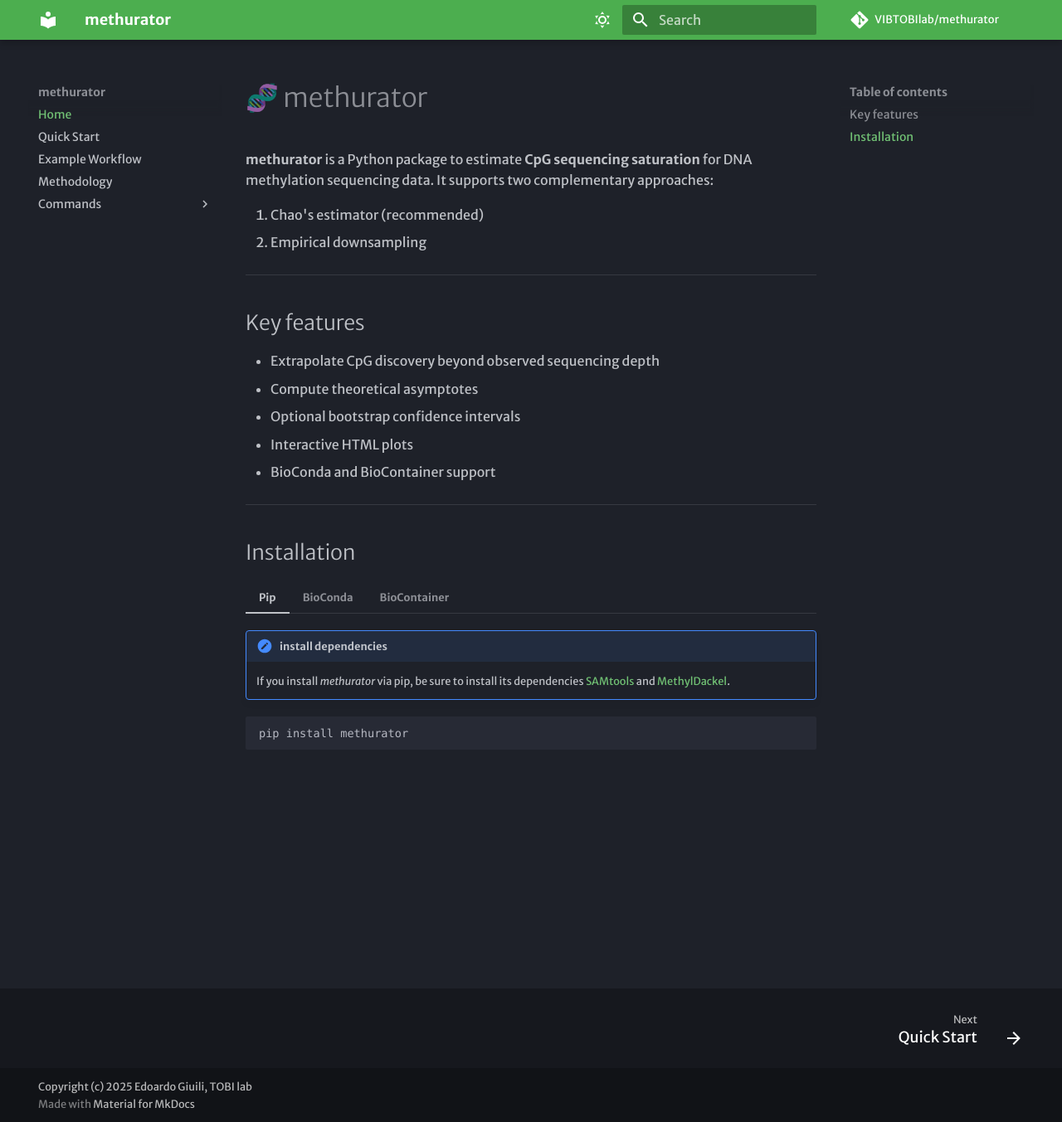
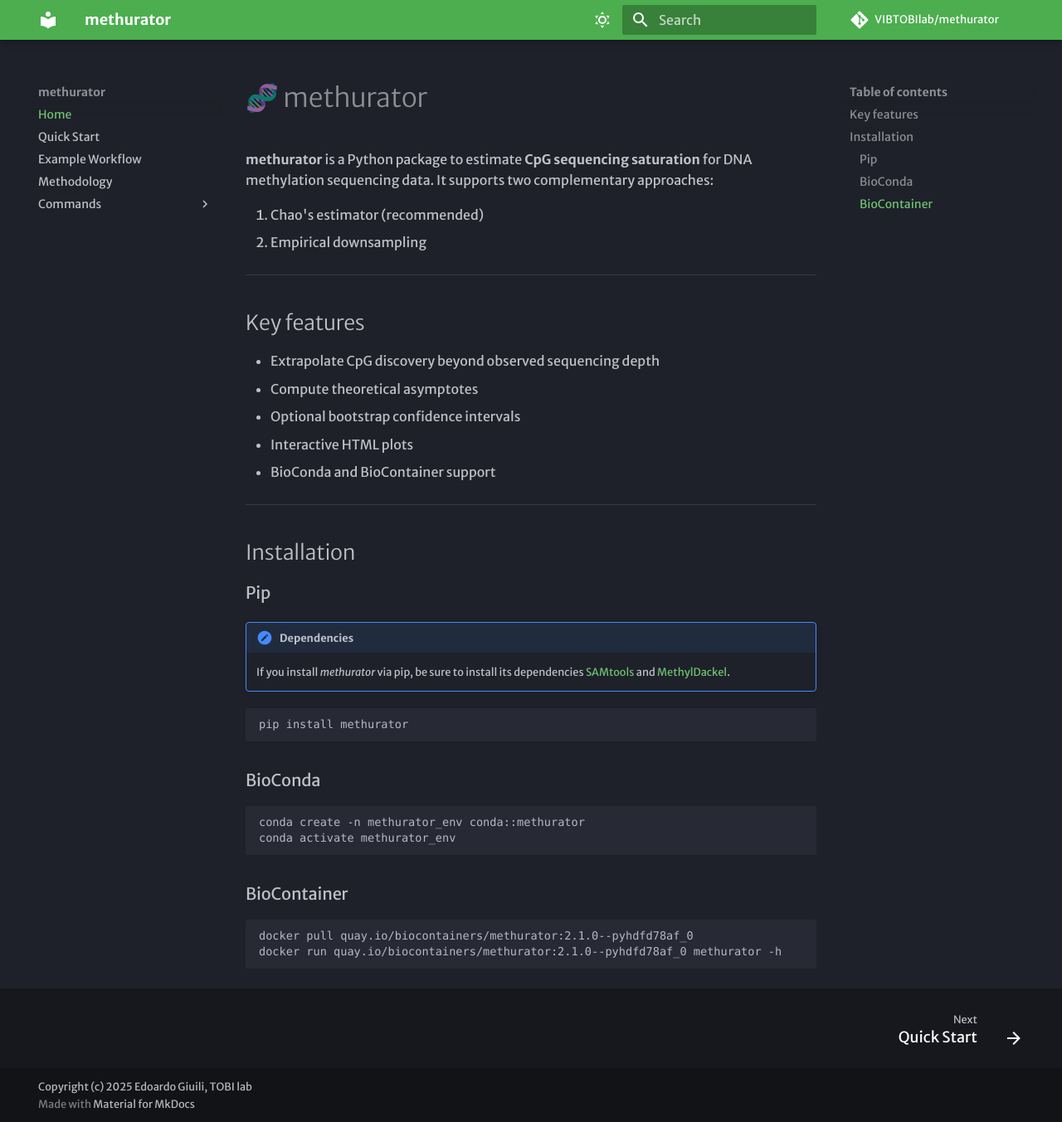
Before and after one commit to VIBTOBIlab/methurator, an MkDocs documentation site: the page built from docs/docs/index.md, in a window 1280 px wide and 1353 px high. Shown: the whole window at 83% size. Built offline with MkDocs 1.6.1 and Material for MkDocs 9.7.7, drawn with Linux system fonts in a browser that asks for light colours; some web fonts are replaced; comment, search, counter and statistics services are not loaded; the version menu is left out.

Commit message:
update docs

````diff
--- a/docs/docs/index.md
+++ b/docs/docs/index.md
@@ -20,24 +20,26 @@
 
 ## Installation
 
-=== "Pip"
-    !!! note "install dependencies"
-        If you install _methurator_ via pip, be sure to install its dependencies [SAMtools](https://www.htslib.org/) and [MethylDackel](https://github.com/dpryan79/MethylDackel).
+### Pip
+!!! note "Dependencies"
+    If you install _methurator_ via pip, be sure to install its dependencies
+    [SAMtools](https://www.htslib.org/) and
+    [MethylDackel](https://github.com/dpryan79/MethylDackel).
 
-    ```bash
-    pip install methurator
-    ```
+```bash
+pip install methurator
+```
 
-=== "BioConda"
+### BioConda
 
-    ```bash
-    conda create -n methurator_env conda::methurator
-    conda activate methurator_env
-    ```
+```bash
+conda create -n methurator_env conda::methurator
+conda activate methurator_env
+```
 
-=== "BioContainer"
+### BioContainer
 
-    ```bash
-    docker pull quay.io/biocontainers/methurator:2.1.0--pyhdfd78af_0
-    docker run quay.io/biocontainers/methurator:2.1.0--pyhdfd78af_0 methurator -h
-    ```
+```bash
+docker pull quay.io/biocontainers/methurator:2.1.0--pyhdfd78af_0
+docker run quay.io/biocontainers/methurator:2.1.0--pyhdfd78af_0 methurator -h
+```
--- a/docs/docs/methodology.md
+++ b/docs/docs/methodology.md
@@ -1,6 +1,6 @@
 ## How do we compute the sequencing saturation?
 
-### Chao Estimator approach (best practise)
+### 1. Chao Estimator approach (best practise)
 
 **methurator gt-estimator** uses an approach developed in 2018 by [Chao Deng et al](https://arxiv.org/abs/1607.02804) and further implemented in [preseqR](https://github.com/smithlabcode/preseqR). This approach builds on the theoretical nonparametric empirical Bayes foundation of **Good and Toulmin (1956)**, to model sequencing saturation and extrapolate to higher sequencing depths. The model implemented in **preseqR** was mirrored here and tailored toward sequencing saturation application. The workflow consists of the following steps:
 
@@ -16,7 +16,7 @@
 - At t = 1: prediction matches observed CpGs, and the number of reads at full sequencing depth is reported in the summary file
 - As t increases: predictions approach the theoretical asymptote (maximum CpGs at t = 1000, shown in the plot and used for saturation calculation)
 
-### Downsample approach
+### 2. Downsample approach
 
 To calculate the **sequencing saturation** of an DNAm sample when using the `downsample` command, we adopt the following strategy. For each sample, we downsample it according to 4 different percentages (default: `0.1,0.2,0.4,0.6,0.8`). Then, we compute the number of **unique CpGs covered by at least 3 reads** and the **number of reads** at each downsampling percentage.
 
````
